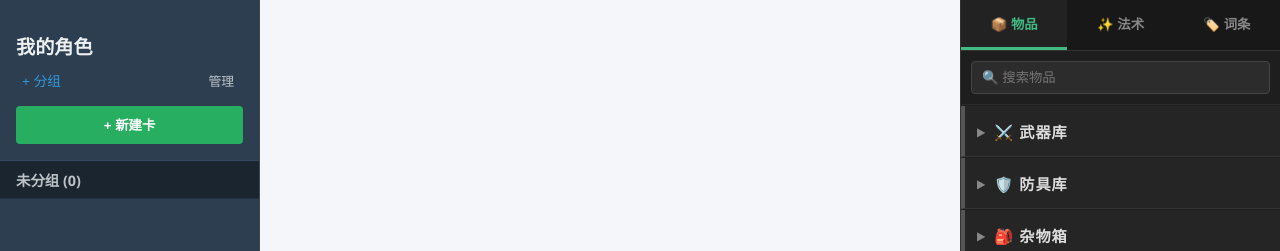
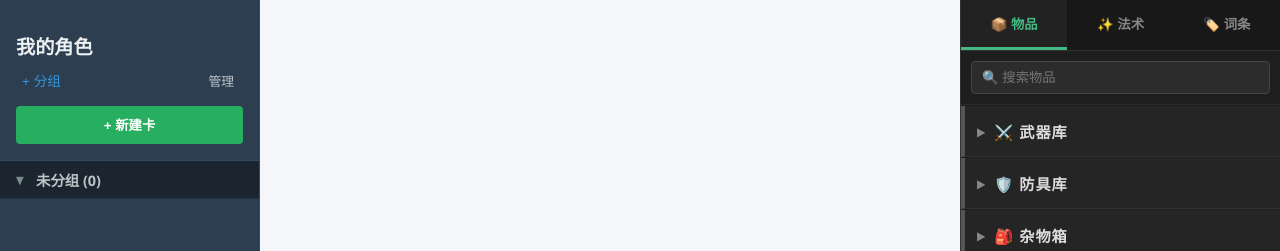
Before and after one commit to airleaya/dnd-character-sheet, a Vue app: page / in a window 1280 px wide. Shown: the top 251 px of the page. Built offline with nearby package versions, Linux system fonts and the light colour scheme.

Commit message:
优化折叠状态记忆

```diff
--- a/src/components/layout/SidebarLeft.vue
+++ b/src/components/layout/SidebarLeft.vue
@@ -492,7 +492,8 @@ onUnmounted(() => {
         @dragleave="onDragLeave"
         @drop="onDrop($event, null)"
       >
-        <div class="group-header">
+        <div class="group-header" @click="charStore.toggleUngrouped()">
+          <span class="group-toggle">{{ charStore.ungroupedExpanded ? '▼' : '▶' }}</span>
           <span class="group-name">未分组 ({{ charStore.ungroupedList.length }})</span>
         </div>
         <ul class="char-list">
--- a/src/stores/characterStore.ts
+++ b/src/stores/characterStore.ts
@@ -63,6 +63,7 @@ export const useCharacterStore = defineStore('characterStore', {
     _filenameMap: new Map<string, string>(),
     // 分组状态
     groups: [] as CharacterGroup[],
+    ungroupedExpanded: true,
   }),
 
   getters: {
@@ -268,23 +269,34 @@ export const useCharacterStore = defineStore('characterStore', {
           const parsed = JSON.parse(stored) as CharacterGroup[];
           const allCharIds = new Set(this.characterList.map(c => c.id));
 
-          // 清洗无效的角色 ID (防止删除了角色但 localStorage 没清空)
           this.groups = parsed.map(group => ({
             ...group,
+            // 确保旧数据也有折叠属性，默认为展开
+            isExpanded: group.isExpanded !== undefined ? group.isExpanded : true,
             characterIds: group.characterIds.filter(id => allCharIds.has(id))
           }));
-        } else {
-          this.groups = [];
+        }
+
+        // 读取未分组区域的状态
+        const ungroupedState = localStorage.getItem('dnd_app_ungrouped_expanded');
+        if (ungroupedState !== null) {
+          this.ungroupedExpanded = ungroupedState === 'true';
         }
       } catch (e) {
         console.error('加载分组数据失败', e);
-        this.groups = [];
       }
     },
 
     // 保存分组数据到本地
     saveGroups() {
       localStorage.setItem('dnd_app_groups', JSON.stringify(this.groups));
+      localStorage.setItem('dnd_app_ungrouped_expanded', String(this.ungroupedExpanded));
+    },
+
+    // 切换未分组区域状态
+    toggleUngrouped() {
+      this.ungroupedExpanded = !this.ungroupedExpanded;
+      this.saveGroups();
     },
 
     // 创建新分组
```
